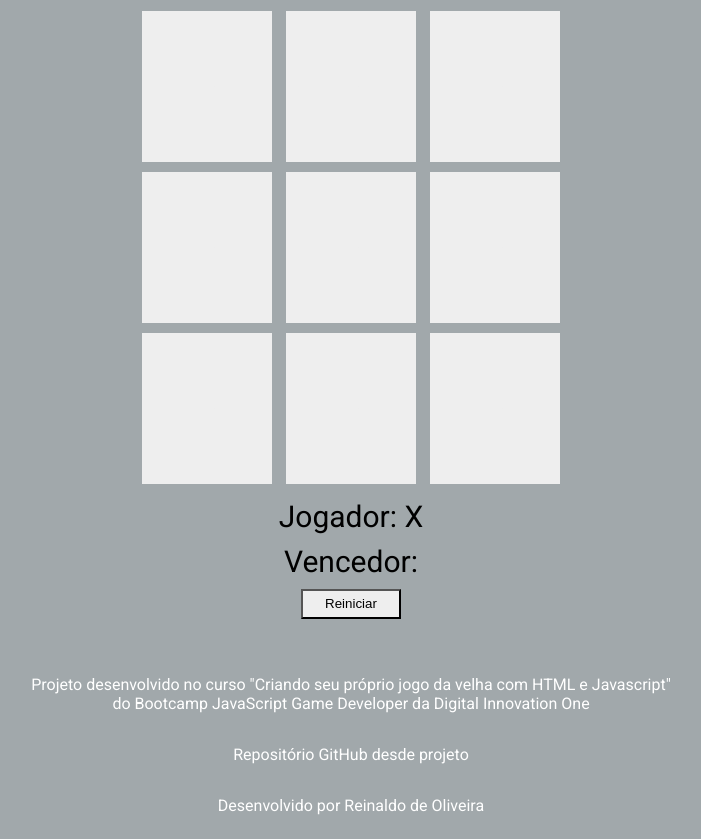
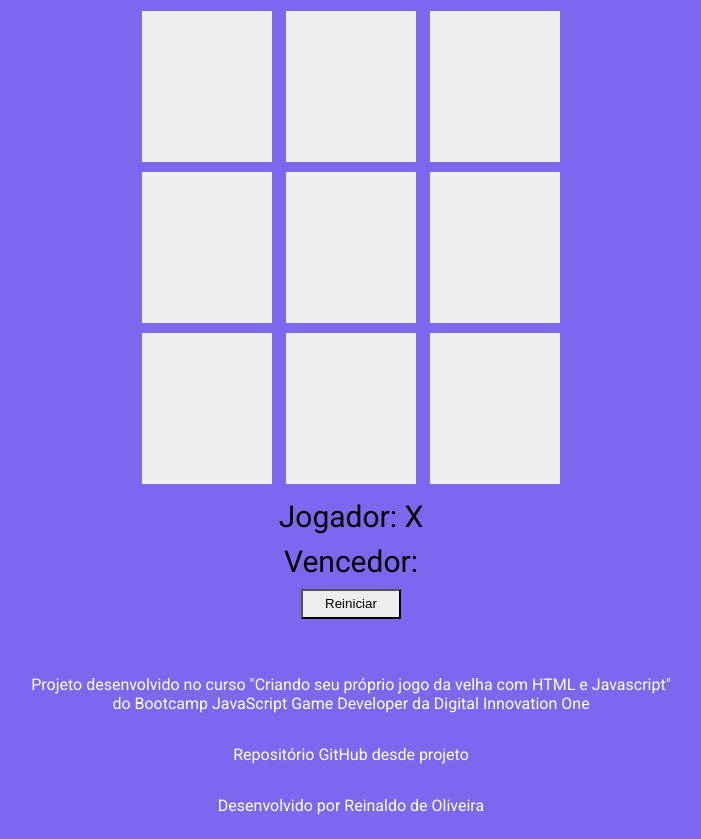
Before and after one commit to leticiadocrime/jogo-da-velha, a plain HTML site: page index.html in a window 1280 px wide. Shown: the part 75-914 px from the top of the page, without its empty margins (289-990 px from the left). Drawn offline with Linux system fonts and the light colour scheme.

Commit message:
Update style.css

```diff
--- a/src/styles/style.css
+++ b/src/styles/style.css
@@ -3,7 +3,7 @@
 body {
 text-align: center;
 font-family: 'Roboto';
-background-color: #a1a8ab;
+background-color: #7B68EE;
 }
 
 .square {
```
